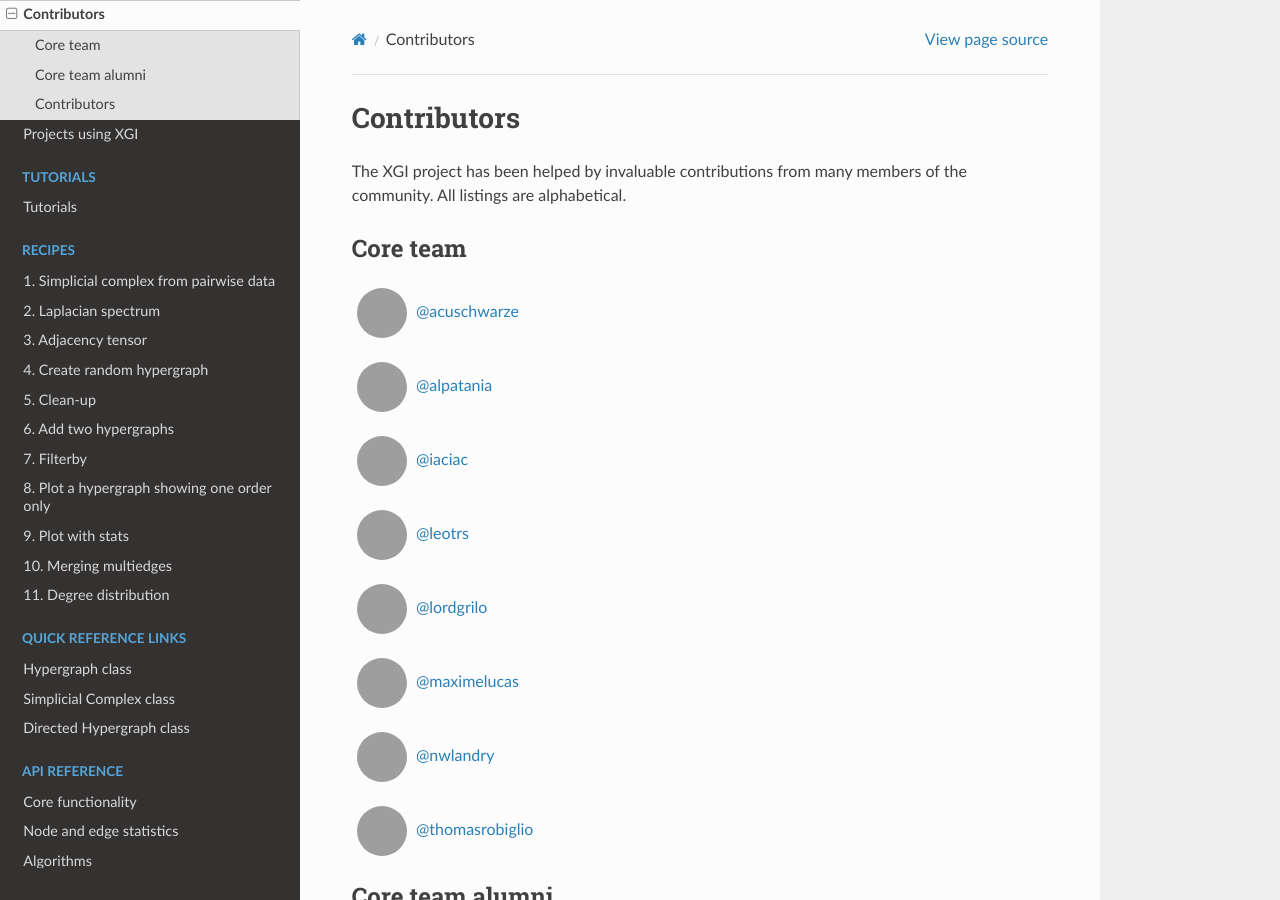
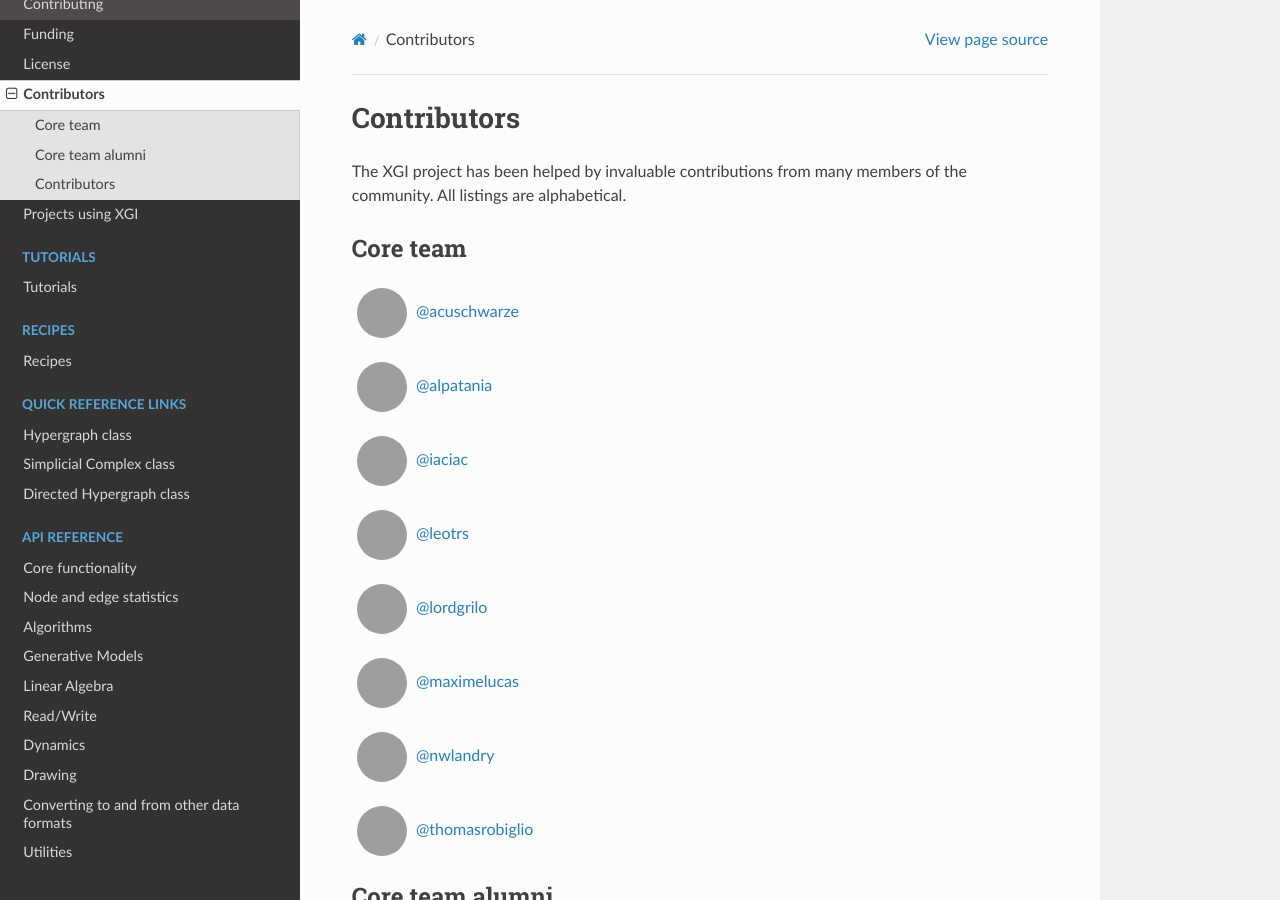
Before and after one commit to xgi-org/xgi, a Sphinx documentation site: the page built from docs/source/contributors.rst, in a window 1280 px wide and 900 px high. Built offline with Sphinx 7.4.7 and the Read the Docs theme 2.0.0, drawn with Linux system fonts in a browser that asks for light colours; pages that are not in the unit, such as notebooks, are missing from menus; grey boxes are pictures that could not be loaded.

Commit message:
Adding title to recipes.rst

```diff
--- a/docs/source/api/recipes.rst
+++ b/docs/source/api/recipes.rst
@@ -1,3 +1,7 @@
+##################
+Recipes
+##################
+
 .. toctree::
    :maxdepth: 1
    :caption: Recipes
--- a/docs/source/index.rst
+++ b/docs/source/index.rst
@@ -19,7 +19,7 @@
    Tutorials <api/tutorials.rst>
 
 .. toctree::
-   :maxdepth: 2
+   :maxdepth: 1
    :caption: Recipes
    :hidden:
 
```
